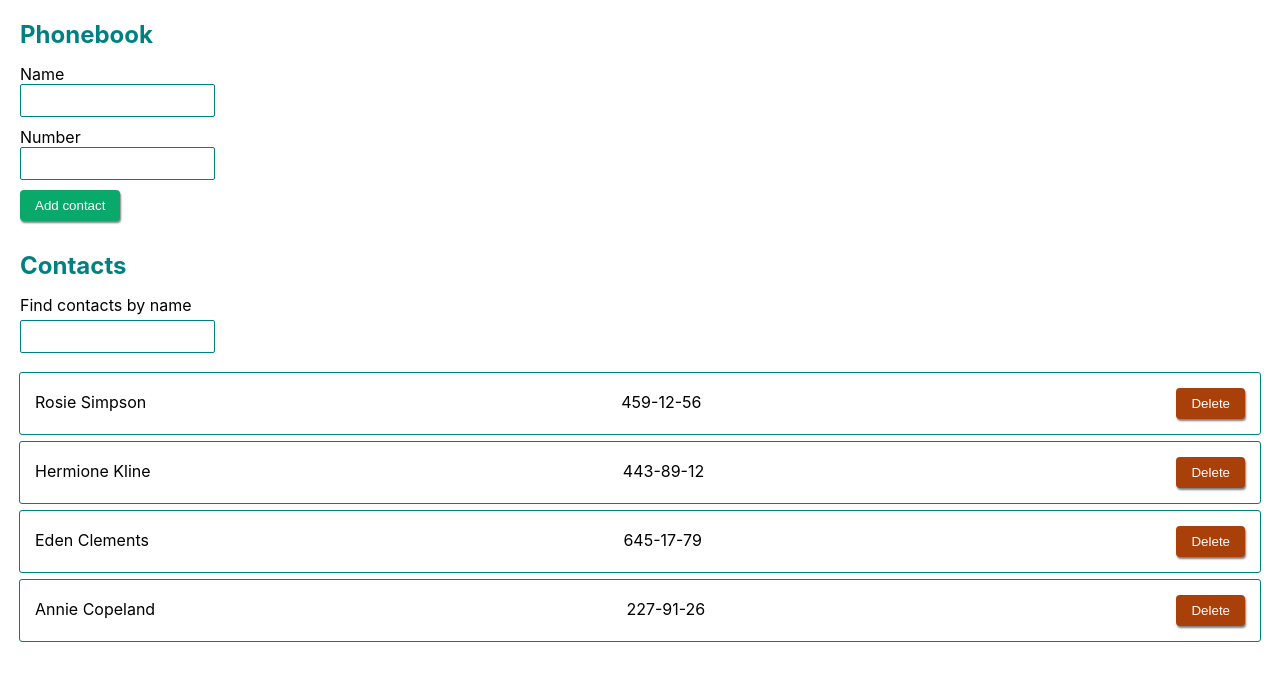
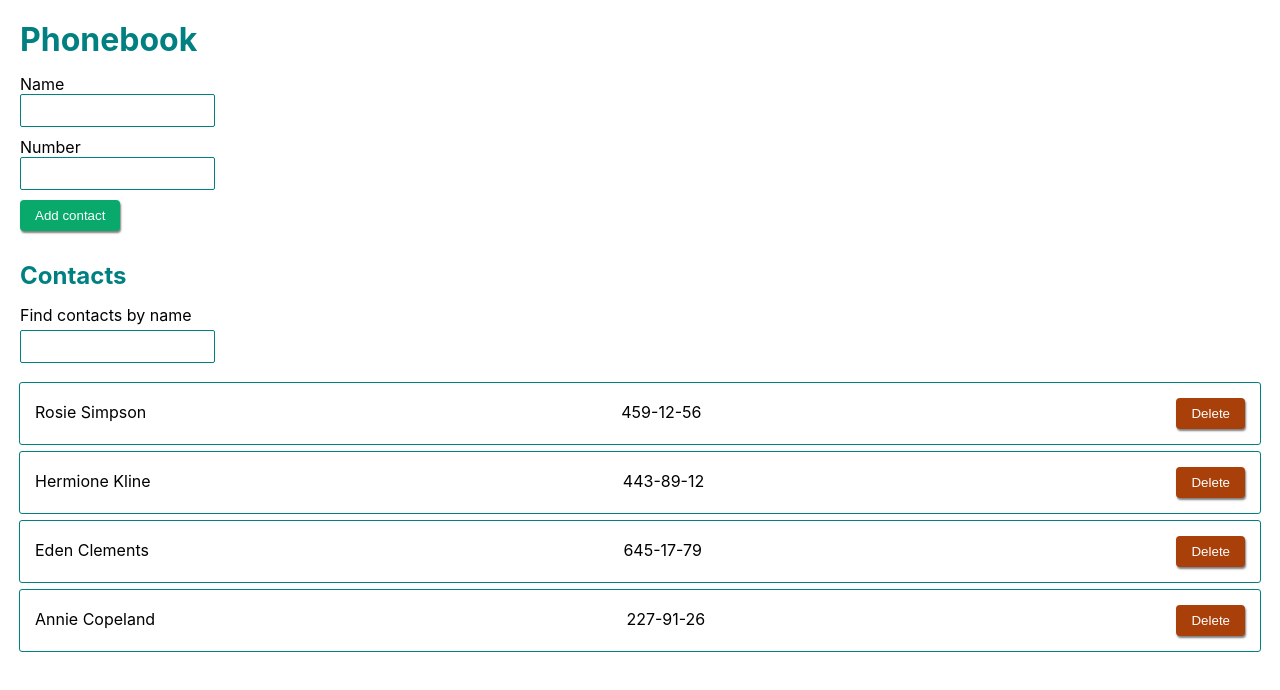
Before and after one commit to Zina88/goit-react-hw-03-phonebook, a React (Create React App) app: page / in a window 1280 px wide. Shown: the top 690 px of the page. Built offline with nearby package versions, Linux system fonts and the light colour scheme.

Commit message:
feat notiflix

```diff
--- a/package.json
+++ b/package.json
@@ -8,6 +8,7 @@
     "@testing-library/react": "^13.4.0",
     "@testing-library/user-event": "^13.5.0",
     "nanoid": "^4.0.0",
+    "notiflix": "^3.2.5",
     "react": "^18.2.0",
     "react-dom": "^18.2.0",
     "react-scripts": "5.0.1",
--- a/src/components/App.jsx
+++ b/src/components/App.jsx
@@ -1,5 +1,6 @@
 import React, { Component } from 'react';
 import { nanoid } from 'nanoid';
+import { Report } from 'notiflix/build/notiflix-report-aio';
 import ContactForm from './ContactForm';
 import ContactList from './ContactList';
 import Filter from './Filter';
@@ -10,16 +11,17 @@ class App extends Component {
   state = {
     contacts: initialcontacts,
     filter: '',
-    // name: '',
   };
 
   addContact = ({ name, number }) => {
-    // const { contacts } = this.state;
+    const { contacts } = this.state;
     const newContact = { id: nanoid(), name, number };
 
-    this.setState(({ contacts }) => ({
-      contacts: [...contacts, newContact],
-    }));
+    contacts.some(contact => contact.name === name)
+      ? Report.warning(`${name} is already in contacts`)
+      : this.setState(({ contacts }) => ({
+          contacts: [...contacts, newContact],
+        }));
   };
 
   deleteContact = contactId => {
@@ -27,10 +29,6 @@ class App extends Component {
       contacts: prevState.contacts.filter(contact => contact.id !== contactId),
     }));
   };
-
-  // formSubmitHandler = e => {
-  //   console.log(e);
-  // };
 
   changeFilter = e => {
     this.setState({
@@ -49,8 +47,9 @@ class App extends Component {
 
     return (
       <div className={css.container}>
-        <h2 className={css.title}>Phonebook</h2>
+        <h1 className={css.title}>Phonebook</h1>
         <ContactForm onSubmit={this.addContact} />
+
         <h2 className={css.title}>Contacts</h2>
         <Filter value={filter} onChange={this.changeFilter} />
         <ContactList contacts={this.getVisibleContact()} onDeleteContact={this.deleteContact} />
```
Also changed, not shown: 1 other file (tests, documents, lock files or other folders).
